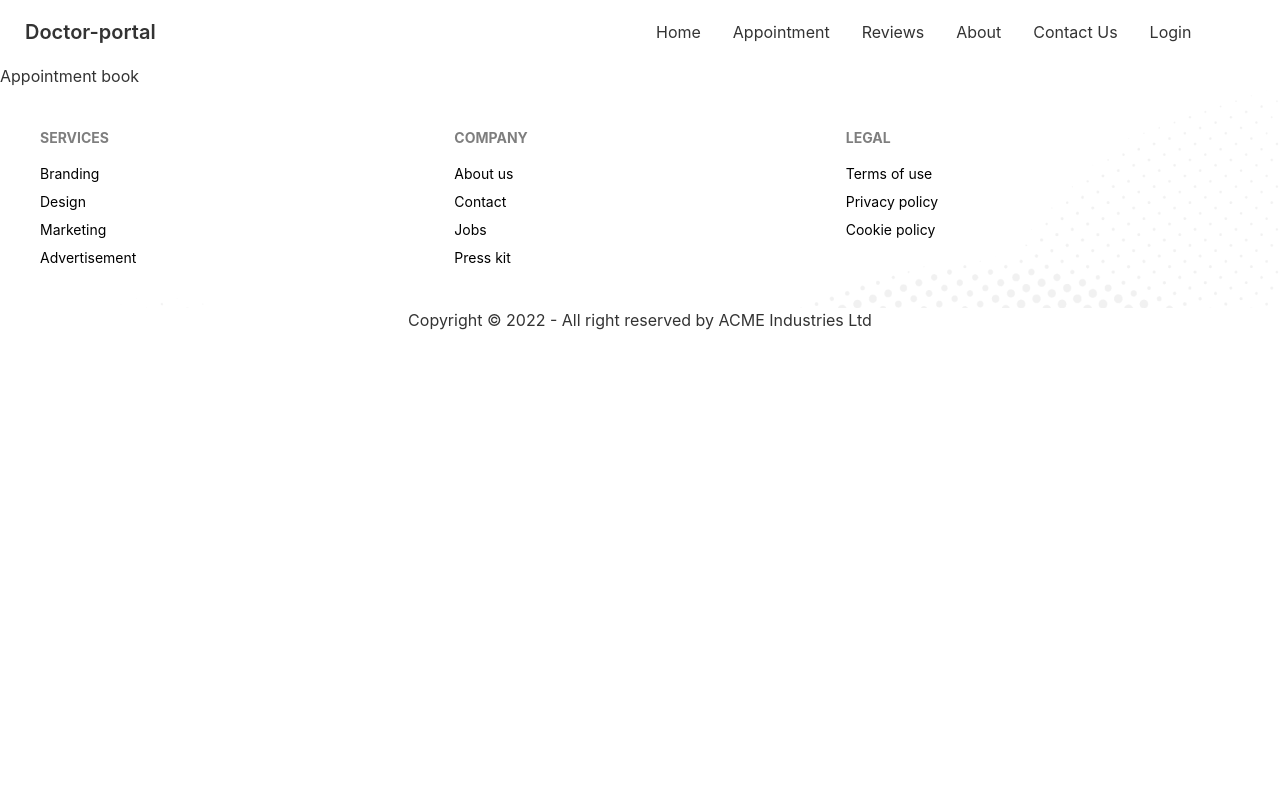
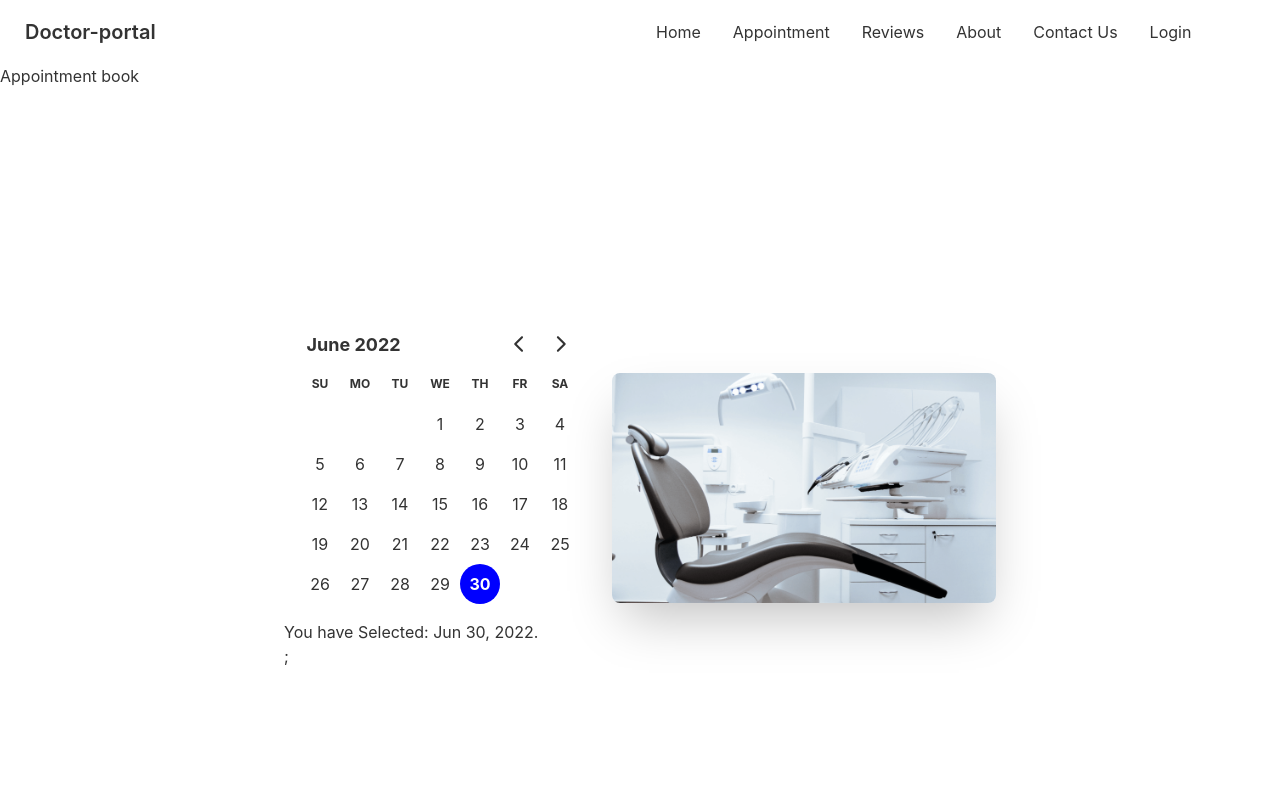
Before and after one commit to ImranRH321/Doctor-portal-client-module-71, a React (Create React App) app: page /appointment in a window 1280 px wide. Shown: the top 800 px of the page. Built offline with nearby package versions, Linux system fonts and the light colour scheme.

Commit message:
calunde-day-pikker-react

```diff
--- a/package.json
+++ b/package.json
@@ -7,7 +7,9 @@
     "@testing-library/react": "^13.3.0",
     "@testing-library/user-event": "^13.5.0",
     "daisyui": "^2.17.0",
+    "date-fns": "^2.28.0",
     "react": "^18.2.0",
+    "react-day-picker": "^8.0.7",
     "react-dom": "^18.2.0",
     "react-router-dom": "^6.3.0",
     "react-scripts": "5.0.1",
--- a/src/page/Home/Appointment/Appointment.js
+++ b/src/page/Home/Appointment/Appointment.js
@@ -1,10 +1,12 @@
 import React from 'react';
 import Footer from '../Footer/Footer';
+import AppointmentBanner from './AppointmentBanner';
 
 const Appointment = () => {
     return (
         <div>
             <h1>Appointment book </h1>
+            <AppointmentBanner></AppointmentBanner>
             <Footer></Footer>
         </div>
     );
--- /dev/null
+++ b/src/page/Home/Appointment/AppointmentBanner.js
@@ -0,0 +1,26 @@
+import React, { useState } from "react";
+import chair from "../../../assets/images/chair.png";
+import { DayPicker } from "react-day-picker";
+import "react-day-picker/dist/style.css";
+import { format } from "date-fns";
+
+const AppointmentBanner = () => {
+  const [date, setDate] = useState(new Date());
+  return (
+    <div class="hero min-h-screen">
+      <div class="hero-content flex-col lg:flex-row-reverse">
+        <img
+          src={chair}
+          class="max-w-sm rounded-lg shadow-2xl"
+          alt="chair img"
+        />
+        <div>
+          <DayPicker mode="single" selected={date} onSelect={setDate} />
+          <p>You have Selected:  {format(date, "PP")}.</p>;
+        </div>
+      </div>
+    </div>
+  );
+};
+
+export default AppointmentBanner;
```
Also changed, not shown: 1 other file (tests, documents, lock files or other folders).
